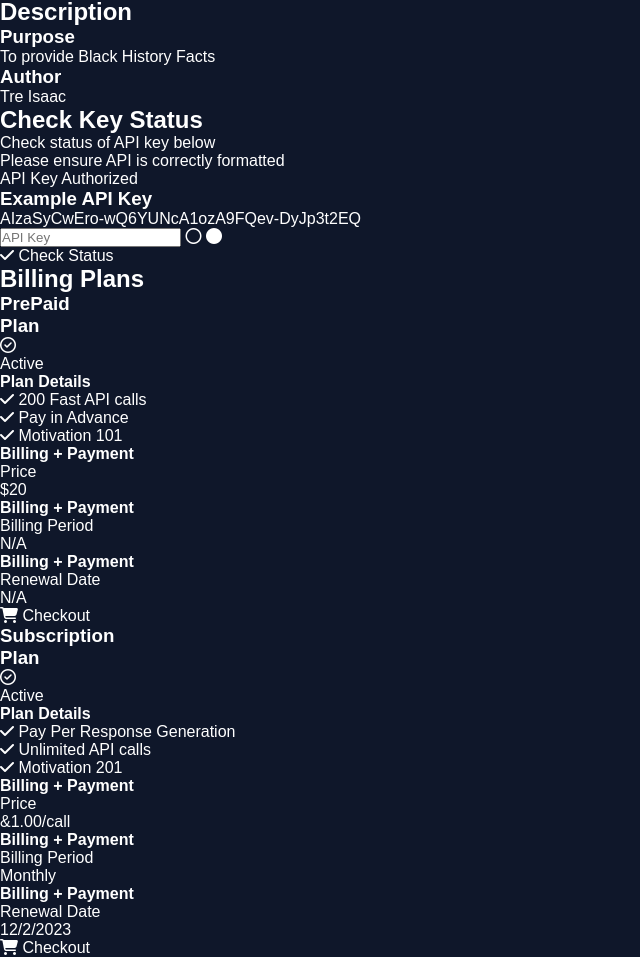
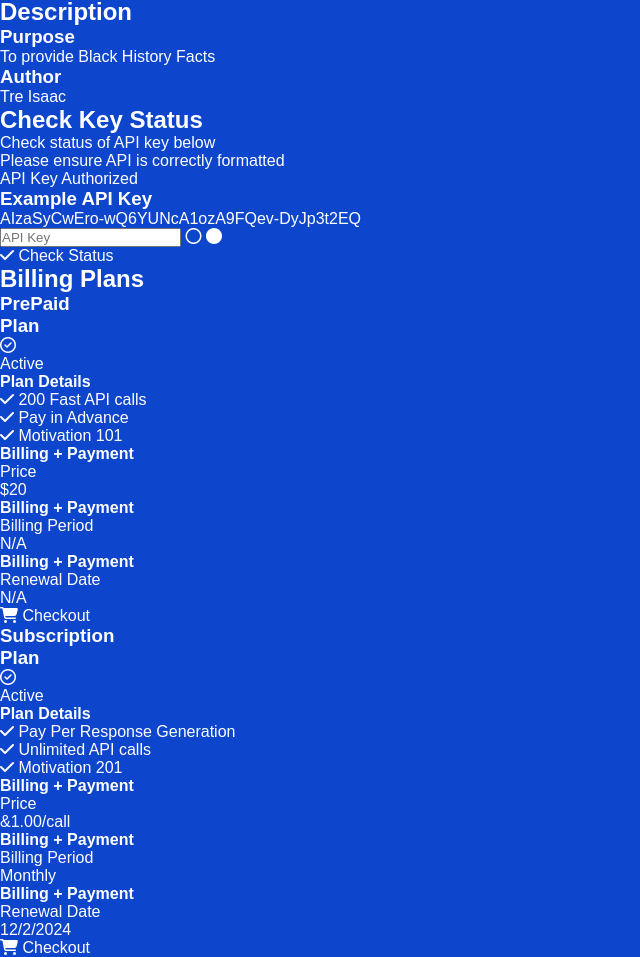
Before and after one commit to tisaacnola/firebase-stripe-api, a website: page public/index.html in a window 1280 px wide. Shown: the part 57-1014 px from the top of the page, without its empty margins (0-640 px from the left). Drawn offline with Linux system fonts and the light colour scheme; a web font is replaced by a local one.

Commit message:
added stylesheet for css

```diff
--- a/public/index.html
+++ b/public/index.html
@@ -17,21 +17,7 @@
       crossorigin="anonymous"
       referrerpolicy="no-referrer"
     />
-    <style>
-      * {
-        box-sizing: border-box;
-        margin: 0;
-        padding: 0;
-      }
-      body {
-        font-family: "Montagu Slab", sans-serif;
-        min-height: 100vh;
-        background: #0f172a;
-        color: white;
-        display: flex;
-        flex-direction: column;
-      }
-    </style>
+    <link href="style.css" rel="stylesheet" type="text/css" />
   </head>
   <body>
     <div class="container">
@@ -166,7 +152,7 @@
                 <h4>Billing + Payment</h4>
                 <div class="billingBlock">
                   <p>Renewal Date</p>
-                  <p>12/2/2023</p>
+                  <p>12/2/2024</p>
                 </div>
               </div>
             </div>
--- /dev/null
+++ b/public/style.css
@@ -0,0 +1,13 @@
+* {
+  box-sizing: border-box;
+  margin: 0;
+  padding: 0;
+}
+body {
+  font-family: "Montagu Slab", sans-serif;
+  min-height: 100vh;
+  background: #0d46cd;
+  color: white;
+  display: flex;
+  flex-direction: column;
+}
```
